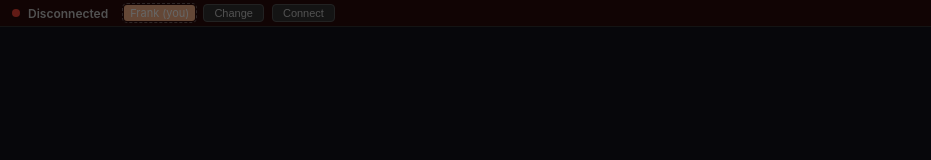
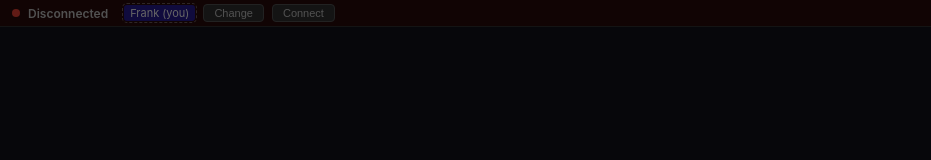
Before and after one commit to twitwi/typst-collab, a Vue app: page / in a window 1280 px wide. Shown: the top 160 px of the page, without its empty margins (0-931 px from the left). Built offline with nearby package versions, Linux system fonts and the light colour scheme.

Commit message:
collab: deterministic name-derived color via djb2 hash
Replace fixed 8-color palette with HSL colors derived from
the user's name (djb2 hash → hue, fixed 70% sat / 35% light).
Same name always gets the same color. Lightness at 35% ensures
~6-8:1 contrast against white for readability.

```diff
--- a/src/composables/useCollab.ts
+++ b/src/composables/useCollab.ts
@@ -1,14 +1,10 @@
-import { ref, watch, onUnmounted, type Ref } from 'vue'
+import { ref, computed, watch, onUnmounted, type Ref } from 'vue'
 import * as Y from 'yjs'
 import { WebsocketProvider } from 'y-websocket'
 import { parseHash } from '../lib/hash'
 import { getY } from '../lib/ytools'
 import { useCompatibleVFS, ensureMapPath } from './useCompatibleVFS'
 
-const COLORS = [
-  '#f38ba8', '#a6e3a1', '#89b4fa', '#f9e2af',
-  '#fab387', '#94e2d5', '#cba6f7', '#eba0ac',
-]
 const NAMES = [
   'Alice', 'Bob', 'Carol', 'Dave', 'Eve', 'Frank',
   'Grace', 'Heidi', 'Ivan', 'Judy', 'Kevin', 'Linda',
@@ -17,13 +13,26 @@ const NAMES = [
 const LS_NAME_KEY = 'typst-collab:user-name'
 const randItem = <T>(arr: T[]): T => arr[Math.floor(Math.random() * arr.length)]
 
+function hashString(s: string): number {
+  let h = 5381
+  for (let i = 0; i < s.length; i++) {
+    h = ((h << 5) + h + s.charCodeAt(i)) | 0
+  }
+  return Math.abs(h)
+}
+
+function nameToColor(name: string): string {
+  const h = hashString(name) % 360
+  return `hsl(${h}, 70%, 35%)`
+}
+
 export function useCollab() {
   const connected = ref(false)
   const users = ref<{ name: string; color: string }[]>([])
   const vfsReady = ref(false)
   const mainFile = ref('main.typ')
   const myName = ref(localStorage.getItem(LS_NAME_KEY) || randItem(NAMES))
-  const myColor = randItem(COLORS)
+  const myColor = computed(() => nameToColor(myName.value))
 
   const awareness = ref<any>(null)
   let ydoc: Y.Doc | null = null
@@ -60,10 +69,10 @@ export function useCollab() {
 
     const aw = provider.awareness
     awareness.value = aw
-    aw.setLocalStateField('user', { name: myName.value, color: myColor })
+    aw.setLocalStateField('user', { name: myName.value, color: myColor.value })
     watch(myName, (name) => {
       localStorage.setItem(LS_NAME_KEY, name)
-      aw.setLocalStateField('user', { name, color: myColor })
+      aw.setLocalStateField('user', { name, color: myColor.value })
     })
 
     aw.on('change', () => {
```
